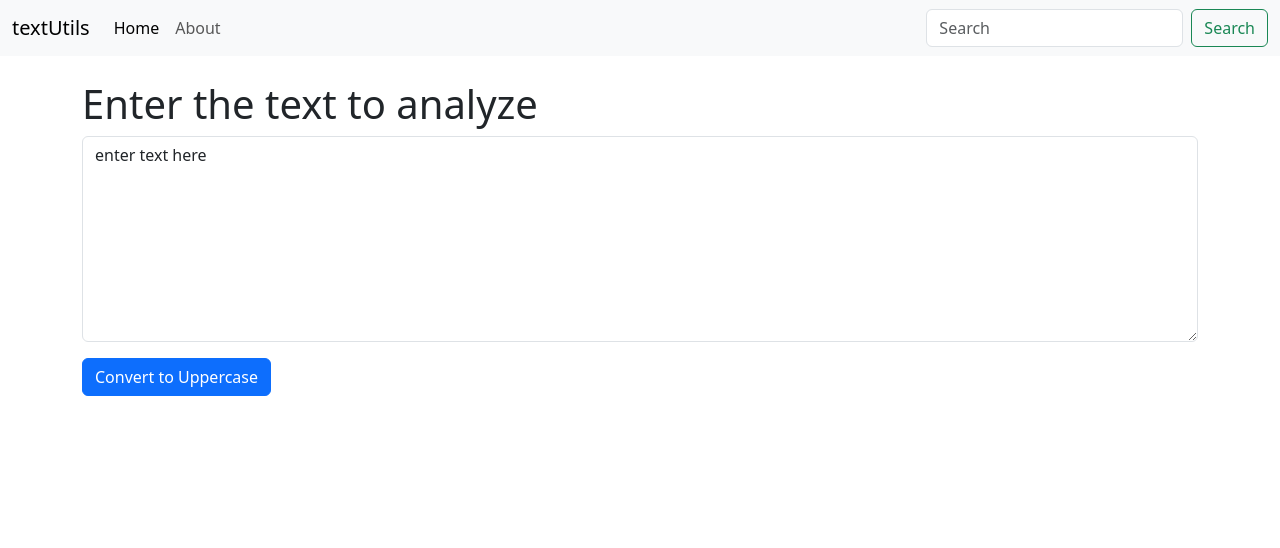
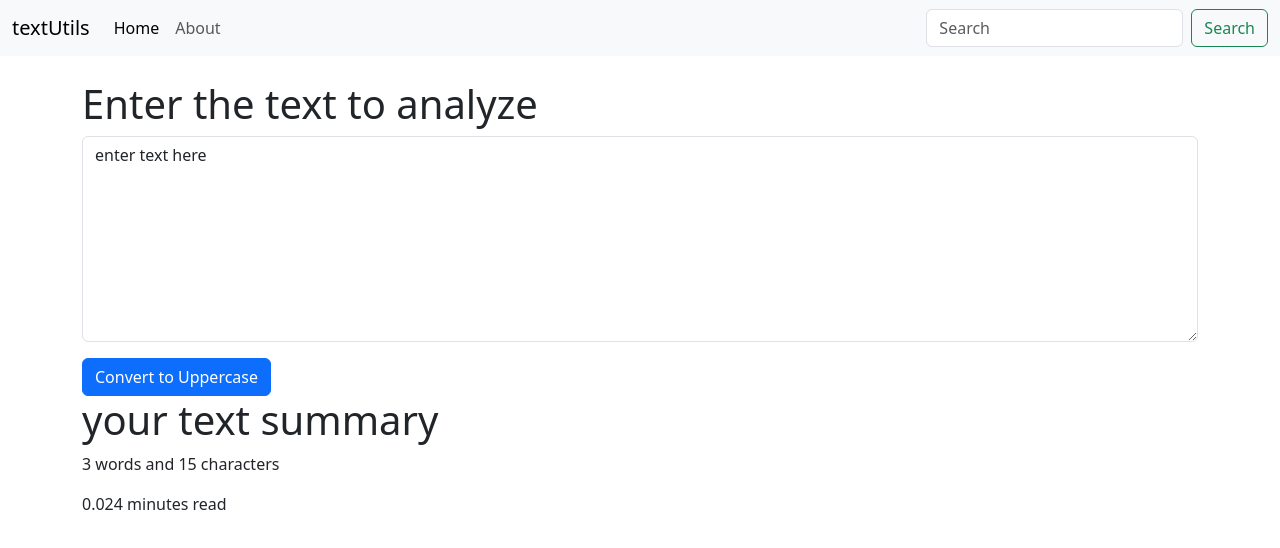
Before and after one commit to chinthanah/Text_game, a React (Create React App) app: page / in a window 1280 px wide. Shown: the top 548 px of the page. Built offline with nearby package versions, Linux system fonts and the light colour scheme.

Commit message:
Added word, sentence and time calculator

```diff
--- a/src/components/Text.js
+++ b/src/components/Text.js
@@ -8,11 +8,11 @@ export default function Text(props) {
   };
 
   const handleOnChange = (event) => {
-    console.log("On change click");
     setText(event.target.value);
   };
   const [text, setText] = useState("enter text here");
   return (
+    <>
       <div>
         <h1>{props.heading}</h1>
         <div className="mb-3">
@@ -28,5 +28,14 @@ export default function Text(props) {
           Convert to Uppercase
         </button>
       </div>
+
+      <div className="count">
+        <h1>your text summary</h1>
+        <p>
+          {text.split(" ").length} words and {text.length} characters
+        </p>
+        <p>{0.008 * text.split(" ").length} minutes read</p>
+      </div>
+    </>
   );
 }
```
Lines whose indentation alone changed are shown as unchanged.
